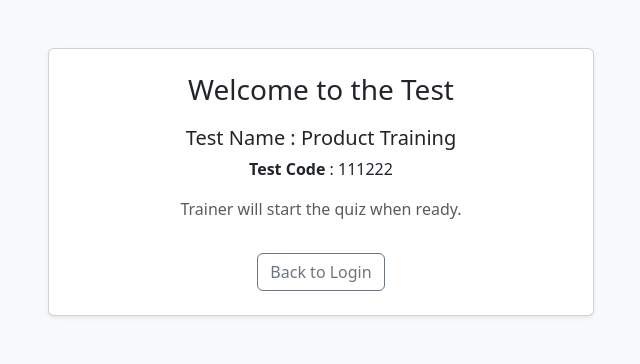
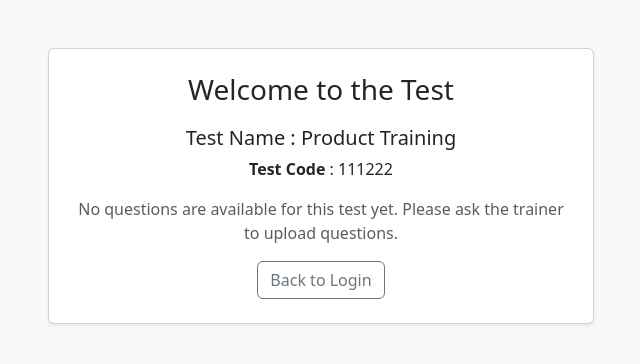
Before and after one commit to kartik-tata14/Quiz-Master-Prototype, a Flask app: page /exam/111222 in a window 1280 px wide. Shown: the top 364 px of the page, without its empty margins (319-959 px from the left). Run offline with Flask 3, Linux system fonts and the light colour scheme; data comes from the database, SQL or seed files in the repository; both versions use the stored data as it was after the commit.

Commit message:
Added Quiz Start, submit and results Module

```diff
--- a/app.py
+++ b/app.py
@@ -1,25 +1,53 @@
-# app.py
 import os
 import re
+import csv
+import io
+import json
+import random
 import sqlite3
 from datetime import datetime
-from flask import Flask, render_template, request, redirect, url_for, flash, session, abort
+from flask import (
+    Flask, g, render_template, request, redirect, url_for, flash, session, abort
+)
 
+# Configuration
 DB_PATH = "quiz.db"
 app = Flask(__name__)
 app.secret_key = os.environ.get("FLASK_SECRET", "replace-with-secure-secret")
 TRAINER_PASSWORD = os.environ.get("TRAINER_PASSWORD", "trainer123")  # change in env for production
 
-# --- DB helper
+# ---------------- Database helper (per-request connection, WAL, timeout)
 def get_db_connection():
-    conn = sqlite3.connect(DB_PATH)
-    conn.row_factory = sqlite3.Row
-    return conn
+    if "db_conn" not in g:
+        # timeout allows SQLite to wait for locks rather than immediate failure
+        conn = sqlite3.connect(DB_PATH, timeout=30, detect_types=sqlite3.PARSE_DECLTYPES)
+        conn.row_factory = sqlite3.Row
+        # improve concurrency for small deployments
+        conn.execute("PRAGMA journal_mode=WAL;")
+        conn.execute("PRAGMA synchronous=NORMAL;")
+        g.db_conn = conn
+    return g.db_conn
 
+@app.teardown_appcontext
+def close_db_connection(exception):
+    conn = g.pop("db_conn", None)
+    if conn is not None:
+        conn.close()
+
+# ---------------- Utilities
 def is_valid_test_code(code):
     return bool(re.fullmatch(r"\d{6}", code))
 
-# --- Trainee login (unchanged behavior)
+def generate_unique_code(conn):
+    cur = conn.cursor()
+    for _ in range(2000):
+        cand = f"{random.randint(0, 999999):06d}"
+        cur.execute("SELECT 1 FROM tests WHERE test_code = ?", (cand,))
+        if not cur.fetchone():
+            return cand
+    raise RuntimeError("Unable to generate unique test code")
+
+# ---------------- Routes: Trainee login + exam landing
 @app.route("/", methods=["GET", "POST"])
 def login():
     error = None
@@ -38,7 +66,6 @@ def login():
             cur = conn.cursor()
             cur.execute("SELECT * FROM tests WHERE test_code = ?", (code,))
             row = cur.fetchone()
-            conn.close()
             if row:
                 return redirect(url_for("exam_landing", test_code=code))
             else:
@@ -51,19 +78,24 @@ def login():
 def exam_landing(test_code):
     conn = get_db_connection()
     cur = conn.cursor()
-    cur.execute("SELECT name FROM tests WHERE test_code = ?", (test_code,))
-    row = cur.fetchone()
-    conn.close()
-    test_name = row["name"] if row else "Unknown Test"
-    return render_template("exam_landing.html", test_code=test_code, test_name=test_name)
+    cur.execute("SELECT id, name, duration_minutes FROM tests WHERE test_code = ?", (test_code,))
+    test = cur.fetchone()
+    if not test:
+        flash("Test not found.", "danger")
+        return redirect(url_for("login"))
+    test_id = test["id"]
+    cur.execute("SELECT COUNT(1) as cnt FROM questions WHERE test_id = ?", (test_id,))
+    qcount_row = cur.fetchone()
+    qcount = qcount_row["cnt"] if qcount_row else 0
+    has_questions = qcount > 0
+    return render_template(
+        "exam_landing.html",
+        test_code=test_code,
+        test_name=test["name"],
+        has_questions=has_questions
+    )
 
-# --- Trainer auth helpers
-def trainer_login_required():
-    if not session.get("trainer_authenticated"):
-        return redirect(url_for("login"))
-    return None
-
-# POST handler for trainer login from the same page
+# ---------------- Trainer auth inline (from login page)
 @app.route("/trainer/login", methods=["POST"])
 def trainer_login():
     pwd = request.form.get("trainer_password", "")
@@ -81,7 +113,12 @@ def trainer_logout():
     flash("Logged out.", "info")
     return redirect(url_for("login"))
 
-# --- Trainer routes (protected)
+def trainer_login_required():
+    if not session.get("trainer_authenticated"):
+        return redirect(url_for("login"))
+    return None
+
+# ---------------- Trainer Portal: list, create, edit, delete, upload questions
 @app.route("/trainer")
 def trainer_index():
     redirect_resp = trainer_login_required()
@@ -89,9 +126,12 @@ def trainer_index():
         return redirect_resp
     conn = get_db_connection()
     cur = conn.cursor()
-    cur.execute("SELECT id, test_code, name, duration_minutes, created_at, updated_at FROM tests ORDER BY created_at DESC")
+    cur.execute("""
+        SELECT id, test_code, name, duration_minutes, created_at, updated_at
+        FROM tests
+        ORDER BY created_at DESC
+    """)
     tests = cur.fetchall()
-    conn.close()
     return render_template("trainer_list.html", tests=tests)
 
 @app.route("/trainer/create", methods=["GET", "POST"])
@@ -115,29 +155,23 @@ def trainer_create():
         except ValueError:
             flash("Duration must be a non-negative integer (minutes).", "danger")
             return redirect(url_for("trainer_create"))
+
+        conn = get_db_connection()
+        cur = conn.cursor()
+
         if code_mode == "manual":
             if not manual_code or not is_valid_test_code(manual_code):
                 flash("Manual Test Code must be exactly 6 numeric digits.", "danger")
                 return redirect(url_for("trainer_create"))
             code = manual_code
         else:
-            import random
-            conn = get_db_connection()
-            cur = conn.cursor()
-            for _ in range(1000):
-                cand = f"{random.randint(0,999999):06d}"
-                cur.execute("SELECT 1 FROM tests WHERE test_code = ?", (cand,))
-                if not cur.fetchone():
-                    code = cand
-                    break
-            else:
-                conn.close()
+            try:
+                code = generate_unique_code(conn)
+            except RuntimeError:
                 flash("Unable to generate unique code. Try again.", "danger")
                 return redirect(url_for("trainer_create"))
-            conn.close()
+
         now = datetime.utcnow().isoformat()
-        conn = get_db_connection()
-        cur = conn.cursor()
         try:
             cur.execute("""
                 INSERT INTO tests (test_code, name, description, duration_minutes, created_at, updated_at)
@@ -148,8 +182,7 @@ def trainer_create():
             return redirect(url_for("trainer_index"))
         except sqlite3.IntegrityError:
             flash("Test code already exists. Please try again.", "danger")
-        finally:
-            conn.close()
+        # no explicit conn.close() here: teardown will close per-request connection
     return render_template("trainer_create.html")
 
 @app.route("/trainer/edit/<int:test_id>", methods=["GET", "POST"])
@@ -162,7 +195,6 @@ def trainer_edit(test_id):
     cur.execute("SELECT * FROM tests WHERE id = ?", (test_id,))
     test = cur.fetchone()
     if not test:
-        conn.close()
         flash("Test not found.", "danger")
         return redirect(url_for("trainer_index"))
     if request.method == "POST":
@@ -187,8 +219,7 @@ def trainer_edit(test_id):
             flash("Test updated successfully.", "success")
             return redirect(url_for("trainer_index"))
         finally:
-            conn.close()
-    conn.close()
+            pass
     return render_template("trainer_edit.html", test=test)
 
 @app.route("/trainer/delete/<int:test_id>", methods=["POST"])
@@ -200,10 +231,208 @@ def trainer_delete(test_id):
     cur = conn.cursor()
     cur.execute("DELETE FROM tests WHERE id = ?", (test_id,))
     conn.commit()
-    conn.close()
     flash("Test deleted.", "success")
     return redirect(url_for("trainer_index"))
 
+@app.route("/trainer/upload/<int:test_id>", methods=["GET", "POST"])
+def trainer_upload(test_id):
+    redirect_resp = trainer_login_required()
+    if redirect_resp:
+        return redirect_resp
+    conn = get_db_connection()
+    cur = conn.cursor()
+    cur.execute("SELECT id, test_code, name FROM tests WHERE id = ?", (test_id,))
+    test = cur.fetchone()
+    if not test:
+        flash("Test not found.", "danger")
+        return redirect(url_for("trainer_index"))
+    if request.method == "POST":
+        file = request.files.get("csv_file")
+        if not file or file.filename == "":
+            flash("Please select a CSV file.", "danger")
+            return redirect(url_for("trainer_upload", test_id=test_id))
+        try:
+            content = file.read().decode("utf-8")
+            reader = csv.reader(io.StringIO(content))
+            rows = list(reader)
+            if not rows:
+                raise ValueError("CSV is empty")
+            # skip header row if present
+            if rows and rows[0] and rows[0][0].strip().lower() == "question":
+                rows = rows[1:]
+            inserted = 0
+            parsed_rows = []
+            for r in rows:
+                if len(r) < 6:
+                    raise ValueError("Each row must have 6 columns: Question,Option1..4,Correct")
+                q_text = r[0].strip()
+                opts = [r[1].strip(), r[2].strip(), r[3].strip(), r[4].strip()]
+                correct_raw = r[5].strip()
+                if not q_text or not all(opts):
+                    raise ValueError("Question text and all four options are required")
+                if not correct_raw:
+                    raise ValueError("Correct column is required")
+                parts = [p.strip() for p in correct_raw.replace(",", ";").split(";") if p.strip()]
+                for p in parts:
+                    if p not in ("1", "2", "3", "4"):
+                        raise ValueError(f"Invalid correct index '{p}' for question '{q_text}'")
+                correct_norm = ";".join(sorted(set(parts), key=lambda x: int(x)))
+                is_multiple = 1 if len(parts) > 1 else 0
+                parsed_rows.append((test_id, q_text, opts[0], opts[1], opts[2], opts[3], correct_norm, is_multiple))
+                inserted += 1
+            # perform batch insert in a short transaction
+            if parsed_rows:
+                cur.executemany("""
+                    INSERT INTO questions (test_id, question_text, option1, option2, option3, option4, correct, is_multiple)
+                    VALUES (?, ?, ?, ?, ?, ?, ?, ?)
+                """, parsed_rows)
+                conn.commit()
+            flash(f"Imported {inserted} questions into test {test['test_code']}.", "success")
+            return redirect(url_for("trainer_index"))
+        except Exception as e:
+            flash(f"Error importing CSV: {e}", "danger")
+            return redirect(url_for("trainer_upload", test_id=test_id))
+    return render_template("trainer_upload.html", test=test)
 
+# ---------------- Quiz flow for trainees: start, submit, results
+@app.route("/quiz/start/<test_code>", methods=["GET"])
+def quiz_start(test_code):
+    conn = get_db_connection()
+    cur = conn.cursor()
+    cur.execute("SELECT id, name, duration_minutes FROM tests WHERE test_code = ?", (test_code,))
+    test = cur.fetchone()
+    if not test:
+        flash("Test not found.", "danger")
+        return redirect(url_for("login"))
+
+    test_id = test["id"]
+    duration = test["duration_minutes"] or 5  # default to 5 minutes if not set
+
+    # fetch distinct question ids and question rows
+    cur.execute("SELECT id FROM questions WHERE test_id = ?", (test_id,))
+    id_rows = cur.fetchall()
+    question_ids = [r["id"] for r in id_rows]
+
+    if not question_ids:
+        flash("No questions available for this test. Contact the trainer.", "danger")
+        return redirect(url_for("exam_landing", test_code=test_code))
+
+    # choose up to 5 unique question ids without replacement
+    pick_count = min(5, len(question_ids))
+    chosen_ids = random.sample(question_ids, k=pick_count)
+
+    # fetch the chosen question rows in a single query preserving order of chosen_ids
+    placeholders = ",".join("?" for _ in chosen_ids)
+    cur.execute(f"SELECT * FROM questions WHERE id IN ({placeholders})", tuple(chosen_ids))
+    rows = {r["id"]: r for r in cur.fetchall()}
+
+    # build quiz_questions in the same order as chosen_ids
+    quiz_questions = []
+    for qid in chosen_ids:
+        q = rows[qid]
+        quiz_questions.append({
+            "id": q["id"],
+            "text": q["question_text"],
+            "options": [q["option1"], q["option2"], q["option3"], q["option4"]],
+            "is_multiple": bool(q["is_multiple"])
+        })
+
+    # store only the chosen ids in session to avoid any accidental re-selection on refresh
+    session['current_quiz'] = {
+        "test_id": test_id,
+        "test_code": test_code,
+        "question_ids": chosen_ids,
+        "started_at": datetime.utcnow().isoformat(),
+        "duration_seconds": duration * 60
+    }
+
+    return render_template("quiz.html", test_name=test["name"], duration_seconds=duration * 60, questions=quiz_questions, test_code=test_code)
+
+@app.route("/quiz/submit/<test_code>", methods=["POST"])
+def quiz_submit(test_code):
+    sq = session.get("current_quiz")
+    if not sq or sq.get("test_code") != test_code:
+        flash("No active quiz found or quiz expired.", "danger")
+        return redirect(url_for("login"))
+    test_id = sq["test_id"]
+    question_ids = sq["question_ids"]
+    conn = get_db_connection()
+    cur = conn.cursor()
+    placeholders = ",".join("?" for _ in question_ids)
+    cur.execute(f"SELECT id, correct FROM questions WHERE id IN ({placeholders})", tuple(question_ids))
+    rows = cur.fetchall()
+    correct_map = {r["id"]: r["correct"] for r in rows}
+    score = 0
+    total = len(question_ids)
+    raw_answers = {}
+    for qid in question_ids:
+        field = f"q_{qid}"
+        vals = request.form.getlist(field)
+        vals_norm = ";".join(sorted(set(vals), key=lambda x: int(x))) if vals else ""
+        raw_answers[str(qid)] = vals_norm
+        correct_ans = correct_map.get(qid, "")
+        if vals_norm and correct_ans:
+            if set(vals_norm.split(";")) == set(correct_ans.split(";")):
+                score += 1
+    now = datetime.utcnow().isoformat()
+    cur.execute("""
+        INSERT INTO results (test_id, attempted_at, score, total, raw_answers)
+        VALUES (?, ?, ?, ?, ?)
+    """, (test_id, now, score, total, json.dumps(raw_answers)))
+    conn.commit()
+    session.pop("current_quiz", None)
+    return render_template("quiz_result.html", score=score, total=total, test_code=test_code)
+
+# ---------------- Admin utility: simple DB migration if tables missing
+def ensure_schema():
+    conn = sqlite3.connect(DB_PATH)
+    cur = conn.cursor()
+    # tests table (if not present)
+    cur.execute("""
+    CREATE TABLE IF NOT EXISTS tests (
+        id INTEGER PRIMARY KEY AUTOINCREMENT,
+        test_code TEXT UNIQUE NOT NULL,
+        name TEXT NOT NULL DEFAULT '',
+        description TEXT DEFAULT '',
+        duration_minutes INTEGER DEFAULT 0,
+        created_at TEXT,
+        updated_at TEXT
+    )
+    """)
+    # questions table
+    cur.execute("""
+    CREATE TABLE IF NOT EXISTS questions (
+        id INTEGER PRIMARY KEY AUTOINCREMENT,
+        test_id INTEGER NOT NULL,
+        question_text TEXT NOT NULL,
+        option1 TEXT NOT NULL,
+        option2 TEXT NOT NULL,
+        option3 TEXT NOT NULL,
+        option4 TEXT NOT NULL,
+        correct TEXT NOT NULL,
+        is_multiple INTEGER NOT NULL DEFAULT 0,
+        FOREIGN KEY (test_id) REFERENCES tests(id) ON DELETE CASCADE
+    )
+    """)
+    # results table
+    cur.execute("""
+    CREATE TABLE IF NOT EXISTS results (
+        id INTEGER PRIMARY KEY AUTOINCREMENT,
+        test_id INTEGER NOT NULL,
+        attempted_at TEXT NOT NULL,
+        score INTEGER NOT NULL,
+        total INTEGER NOT NULL,
+        raw_answers TEXT NOT NULL,
+        FOREIGN KEY (test_id) REFERENCES tests(id) ON DELETE CASCADE
+    )
+    """)
+    conn.commit()
+    conn.close()
+
+# Run schema ensure on startup
+ensure_schema()
+
+# ---------------- Run app
 if __name__ == "__main__":
+    # debug mode for development; remove debug=True in production
     app.run(debug=True)
--- a/templates/exam_landing.html
+++ b/templates/exam_landing.html
@@ -18,8 +18,19 @@
                         <h3 class="mb-3">Welcome to the Test</h3>
                         <p class="lead mb-1"><strong>Test Name</strong> : {{ test_name }}</p>
                         <p class="mb-3"><strong>Test Code</strong> : {{ test_code }}</p>
-                        <p class="text-muted">Trainer will start the quiz when ready.</p>
-                        <a href="{{ url_for('login') }}" class="btn btn-outline-secondary mt-3">Back to Login</a>
+
+                        {% if has_questions %}
+                        <p class="text-muted">When you are ready, start the quiz below.</p>
+                        <a href="{{ url_for('quiz_start', test_code=test_code) }}"
+                            class="btn btn-primary btn-lg mt-2">Start Quiz</a>
+                        {% else %}
+                        <p class="text-muted">No questions are available for this test yet. Please ask the trainer to
+                            upload questions.</p>
+                        {% endif %}
+
+                        <div class="mt-3">
+                            <a href="{{ url_for('login') }}" class="btn btn-outline-secondary">Back to Login</a>
+                        </div>
                     </div>
                 </div>
             </div>
--- a/templates/trainer_list.html
+++ b/templates/trainer_list.html
@@ -52,6 +52,8 @@
                             style="display:inline" onsubmit="return confirm('Delete this test?');">
                             <button class="btn btn-sm btn-danger">Delete</button>
                         </form>
+                        <a class="btn btn-sm btn-success" href="{{ url_for('trainer_upload', test_id=t['id']) }}">Upload
+                            Questions</a>
                     </td>
                 </tr>
                 {% else %}
```
Also changed, not shown: db_migrations.py (added, +40 -0 lines), exampleQB.csv (added, +16 -0 lines), templates/quiz.html (added, +89 -0 lines), templates/quiz_result.html (added, +23 -0 lines), templates/trainer_upload.html (added, +36 -0 lines), quiz.db.
